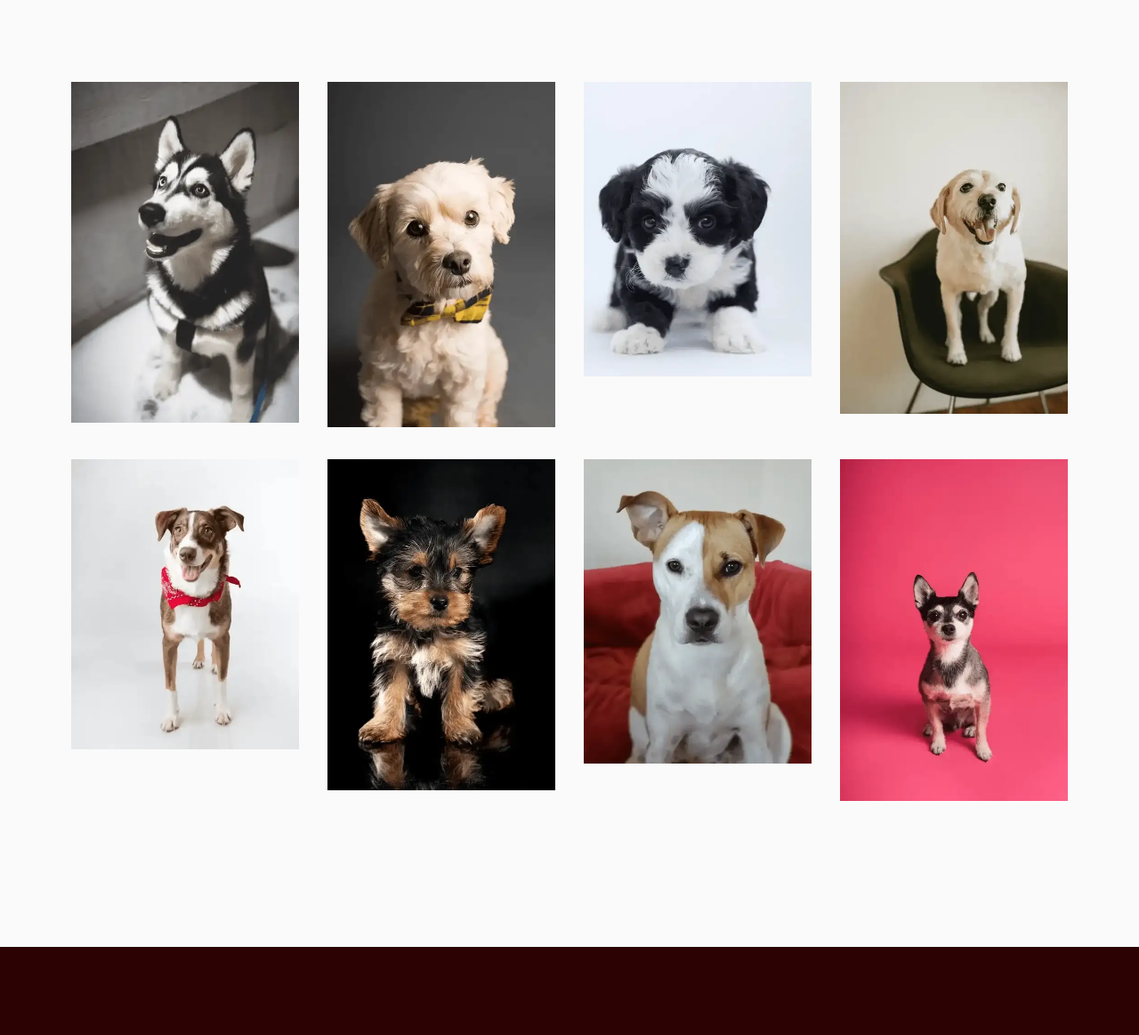
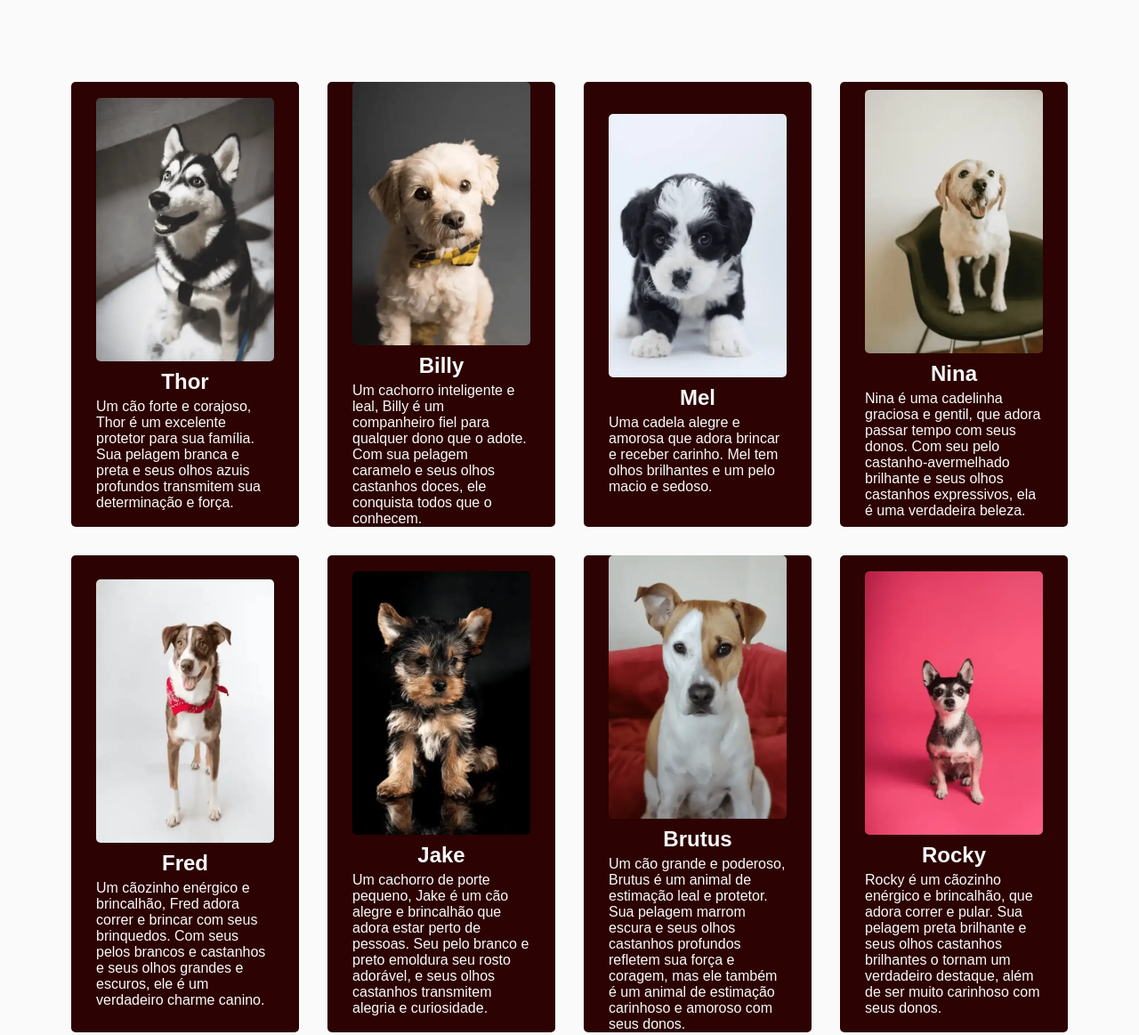
Before and after one commit to GustavoWustemberg/Ecoquimio, a plain HTML site: page nossos-anjos.html in a window 1280 px wide. Shown: the part 140-1303 px from the top of the page at 89% size. Drawn offline with nearby package versions, Linux system fonts and the light colour scheme; files whose address does not match are found by name.

Commit message:
adding texts in page 'Nossos Anjos'

```diff
--- a/css/style.css
+++ b/css/style.css
@@ -118,6 +118,13 @@ body {
 
 .section header strong {
   color: var(--base-color);
+}
+
+.d-flex {
+  display: flex;
+  flex-direction: column;
+  justify-content: center;
+  align-items: center;
 }
 
 #header {
@@ -366,6 +373,26 @@ nav.show div.icon-close {
 
 #ourAngels .grid {
   grid-template-columns: 1fr 1fr 1fr 1fr;
+}
+
+#ourAngels :is(.gallery-item) {
+  background: var(--base-color);
+  border-radius: 5px;
+}
+
+#ourAngels .gallery-item :is(img, .gallery-text) {
+  width: 12.5rem;
+}
+#ourAngels .gallery-item :is(img) {
+  height: 18.5rem;
+  border-radius: 5px;
+}
+#ourAngels .gallery-item :is(.gallery-text) {
+  color: var(--text-color-light);
+}
+#ourAngels .gallery-item :is(h2) {
+  text-align: center;
+  margin: 5px 0;
 }
 
 /*====  CONTACT ============================ */
--- a/nossos-anjos.html
+++ b/nossos-anjos.html
@@ -50,45 +50,77 @@
 
         <section class="section" id="ourAngels">
             <div class="container grid">
-                <div class="gallery-item">
-                    <a href="assets/images/cachorros/dog-01.webp" data-lightbox="gallery" data-image-alt="Image 1">
-                        <img src="assets/images/cachorros/dog-01.webp" alt="Thumbnail 1">
+                <div class="gallery-item d-flex">
+                    <a href="assets/images/cachorros/dog-01.webp" data-lightbox="gallery" data-image-alt="Thor">
+                        <img src="assets/images/cachorros/dog-01.webp" alt="Thor">
                     </a>
+                    <div class="gallery-text">
+                        <h2>Thor</h2>
+                        <p>Um cão forte e corajoso, Thor é um excelente protetor para sua família. Sua pelagem branca e preta e seus olhos azuis profundos transmitem sua determinação e força.</p>
+                    </div>
                 </div>
-                <div class="gallery-item">
-                    <a href="assets/images/cachorros/dog-02.webp" data-lightbox="gallery" data-image-alt="Image 2">
-                        <img src="assets/images/cachorros/dog-02.webp" alt="Thumbnail 2">
+                <div class="gallery-item d-flex">
+                    <a href="assets/images/cachorros/dog-02.webp" data-lightbox="gallery" data-image-alt="Billy">
+                        <img src="assets/images/cachorros/dog-02.webp" alt="Billy">
                     </a>
+                    <div class="gallery-text">
+                        <h2>Billy</h2>
+                        <p>Um cachorro inteligente e leal, Billy é um companheiro fiel para qualquer dono que o adote. Com sua pelagem caramelo e seus olhos castanhos doces, ele conquista todos que o conhecem.</p>
+                    </div>
                 </div>
-                <div class="gallery-item">
-                    <a href="assets/images/cachorros/dog-03.webp" data-lightbox="gallery" data-image-alt="Image 2">
-                        <img src="assets/images/cachorros/dog-03.webp" alt="Thumbnail 2">
+                <div class="gallery-item d-flex">
+                    <a href="assets/images/cachorros/dog-03.webp" data-lightbox="gallery" data-image-alt="Mel">
+                        <img src="assets/images/cachorros/dog-03.webp" alt="Mel">
                     </a>
+                    <div class="gallery-text">
+                        <h2>Mel</h2>
+                        <p>Uma cadela alegre e amorosa que adora brincar e receber carinho. Mel tem olhos brilhantes e um pelo macio e sedoso.</p>
+                    </div>
                 </div>
-                <div class="gallery-item">
-                    <a href="assets/images/cachorros/dog-04.webp" data-lightbox="gallery" data-image-alt="Image 2">
-                        <img src="assets/images/cachorros/dog-04.webp" alt="Thumbnail 2">
+                <div class="gallery-item d-flex">
+                    <a href="assets/images/cachorros/dog-04.webp" data-lightbox="gallery" data-image-alt="Nina">
+                        <img src="assets/images/cachorros/dog-04.webp" alt="Nina">
                     </a>
+                    <div class="gallery-text">
+                        <h2>Nina</h2>
+                        <p>Nina é uma cadelinha graciosa e gentil, que adora passar tempo com seus donos. Com seu pelo castanho-avermelhado brilhante e seus olhos castanhos expressivos, ela é uma verdadeira beleza.</p>
+                    </div>
                 </div>
-                <div class="gallery-item">
-                    <a href="assets/images/cachorros/dog-05.webp" data-lightbox="gallery" data-image-alt="Image 2">
-                        <img src="assets/images/cachorros/dog-05.webp" alt="Thumbnail 2">
+                <div class="gallery-item d-flex">
+                    <a href="assets/images/cachorros/dog-05.webp" data-lightbox="gallery" data-image-alt="Fred">
+                        <img src="assets/images/cachorros/dog-05.webp" alt="Fred">
                     </a>
+                    <div class="gallery-text">
+                        <h2>Fred</h2>
+                        <p>Um cãozinho enérgico e brincalhão, Fred adora correr e brincar com seus brinquedos. Com seus pelos brancos e castanhos e seus olhos grandes e escuros, ele é um verdadeiro charme canino.</p>
+                    </div>
                 </div>
-                <div class="gallery-item">
-                    <a href="assets/images/cachorros/dog-06.webp" data-lightbox="gallery" data-image-alt="Image 2">
-                        <img src="assets/images/cachorros/dog-06.webp" alt="Thumbnail 2">
+                <div class="gallery-item d-flex">
+                    <a href="assets/images/cachorros/dog-06.webp" data-lightbox="gallery" data-image-alt="Jake">
+                        <img src="assets/images/cachorros/dog-06.webp" alt="Jake">
                     </a>
+                    <div class="gallery-text">
+                        <h2>Jake</h2>
+                        <p>Um cachorro de porte pequeno, Jake é um cão alegre e brincalhão que adora estar perto de pessoas. Seu pelo branco e preto emoldura seu rosto adorável, e seus olhos castanhos transmitem alegria e curiosidade.</p>
+                    </div>
                 </div>
-                <div class="gallery-item">
-                    <a href="assets/images/cachorros/dog-07.webp" data-lightbox="gallery" data-image-alt="Image 2">
-                        <img src="assets/images/cachorros/dog-07.webp" alt="Thumbnail 2">
+                <div class="gallery-item d-flex">
+                    <a href="assets/images/cachorros/dog-07.webp" data-lightbox="gallery" data-image-alt="Brutus">
+                        <img src="assets/images/cachorros/dog-07.webp" alt="Brutus">
                     </a>
+                    <div class="gallery-text">
+                        <h2>Brutus</h2>
+                        <p>Um cão grande e poderoso, Brutus é um animal de estimação leal e protetor. Sua pelagem marrom escura e seus olhos castanhos profundos refletem sua força e coragem, mas ele também é um animal de estimação carinhoso e amoroso com seus donos.</p>
+                    </div>
                 </div>
-                <div class="gallery-item">
-                    <a href="assets/images/cachorros/dog-08.webp" data-lightbox="gallery" data-image-alt="Image 2">
-                        <img src="assets/images/cachorros/dog-08.webp" alt="Thumbnail 2">
+                <div class="gallery-item d-flex">
+                    <a href="assets/images/cachorros/dog-08.webp" data-lightbox="gallery" data-image-alt="Rocky">
+                        <img src="assets/images/cachorros/dog-08.webp" alt="Rocky">
                     </a>
+                    <div class="gallery-text">
+                        <h2>Rocky</h2>
+                        <p>Rocky é um cãozinho enérgico e brincalhão, que adora correr e pular. Sua pelagem preta brilhante e seus olhos castanhos brilhantes o tornam um verdadeiro destaque, além de ser muito carinhoso com seus donos.</p>
+                    </div>
                 </div>
             </div>
         </section>
```
